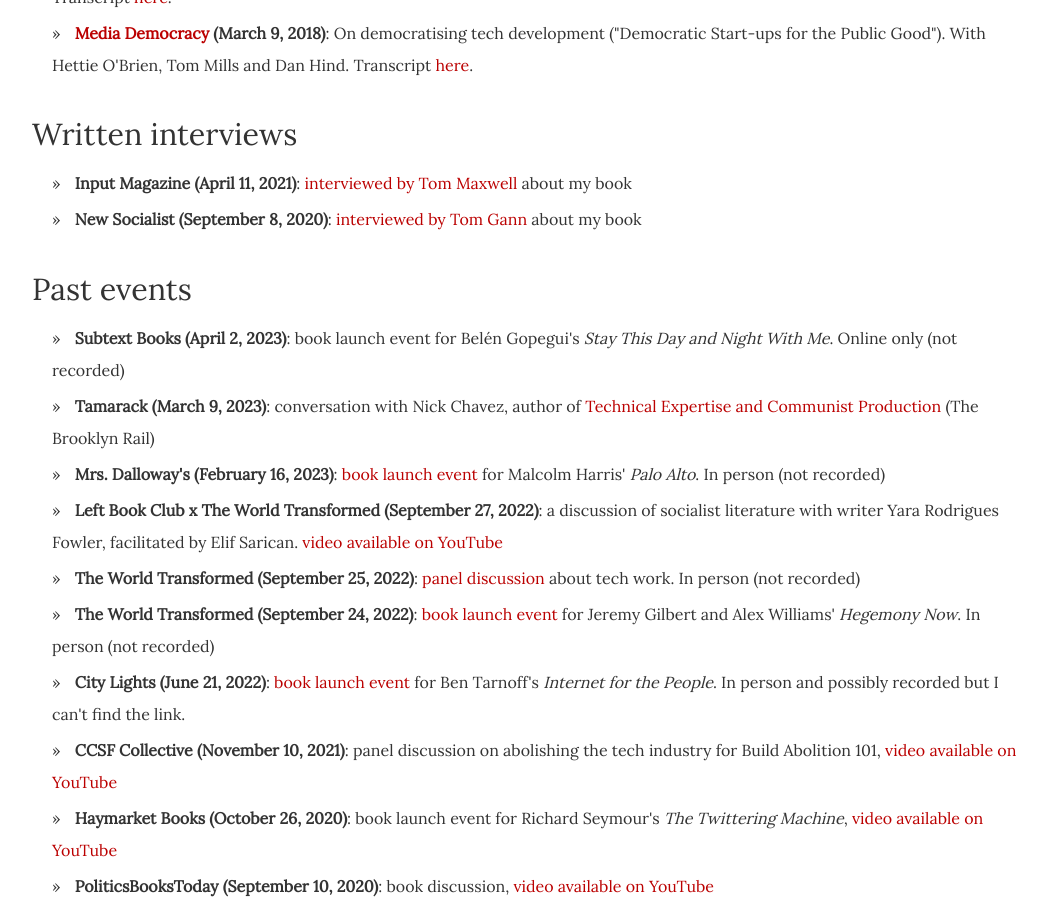
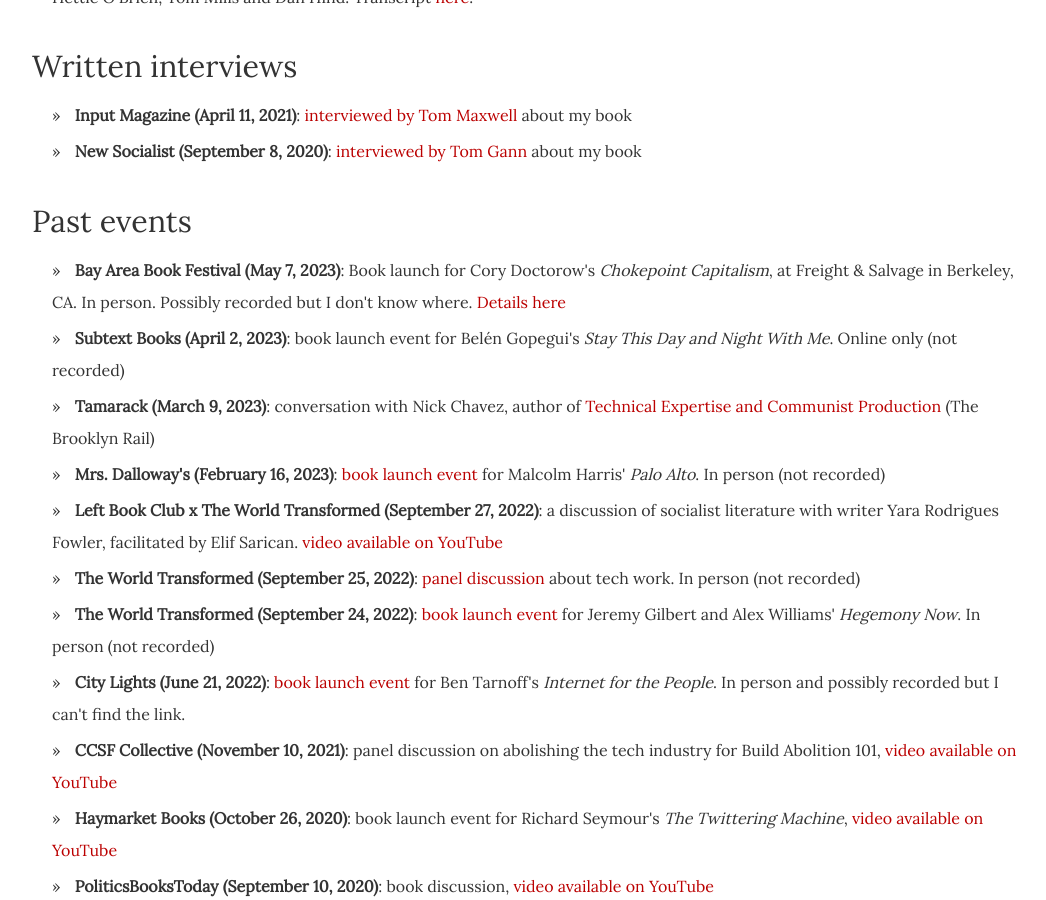
Before and after one commit to dellsystem/dellsystem.github.io, a Jekyll site: the page built from speaking/index.html, in a window 1280 px wide and 900 px high, scrolled down 2209 px. Shown: the whole window, without its empty margins (108-1154 px from the left). Built offline with Jekyll 4.4.1, drawn with Linux system fonts in a browser that asks for light colours; some of the changed text lies outside the part shown.

Commit message:
Update speaking page (moved Cory Doctorow event)

```diff
--- a/_includes/past.html
+++ b/_includes/past.html
@@ -1,4 +1,7 @@
 <ul>
+    <li><strong>Bay Area Book Festival (May 7, 2023)</strong>: Book launch for
+    Cory Doctorow's <em>Chokepoint Capitalism</em>, at Freight &amp; Salvage in
+    Berkeley, CA. In person. Possibly recorded but I don't know where. <a href="https://www.baybookfest.org/session/chokepoint-capitalism/">Details here</a></li>
     <li><strong>Subtext Books (April 2, 2023)</strong>: book launch event for Belén Gopegui's <em>Stay This Day and Night With Me</em>. Online only (not recorded)</li>
     <li><strong>Tamarack (March 9, 2023)</strong>: conversation with Nick Chavez, author of <a href="https://brooklynrail.org/2022/12/field-notes/Technical-Expertise-and-Communist-Production">Technical Expertise and Communist Production</a> (The Brooklyn Rail)</li>
     <li><strong>Mrs. Dalloway's (February 16, 2023)</strong>: <a href="https://www.mrsdalloways.com/events/malcolm-harris-store-reading-and-signing-his-new-book-palo-alto">book launch event</a> for Malcolm Harris' <em>Palo Alto</em>. In person (not recorded)</li>
--- a/_includes/upcoming.html
+++ b/_includes/upcoming.html
@@ -1,4 +1,3 @@
 <ul>
-    <li><strong>Bay Area Book Festival (May 7, 2023)</strong>: Book launch for Cory Doctorow's <em>Chokepoint Capitalism</em>, at Freight & Salvage in Berkeley, CA. <a href="https://www.baybookfest.org/session/chokepoint-capitalism/">Details here</a></li>
     <li><strong>Red May (May 14, 2023)</strong>: Virtual panel with Nick Chavez, Phil Neel, and Anette Ramos. <a href="https://www.youtube.com/watch?v=EQu5EVkC5vc">YouTube livestream here</a></li>
 </ul>
```
